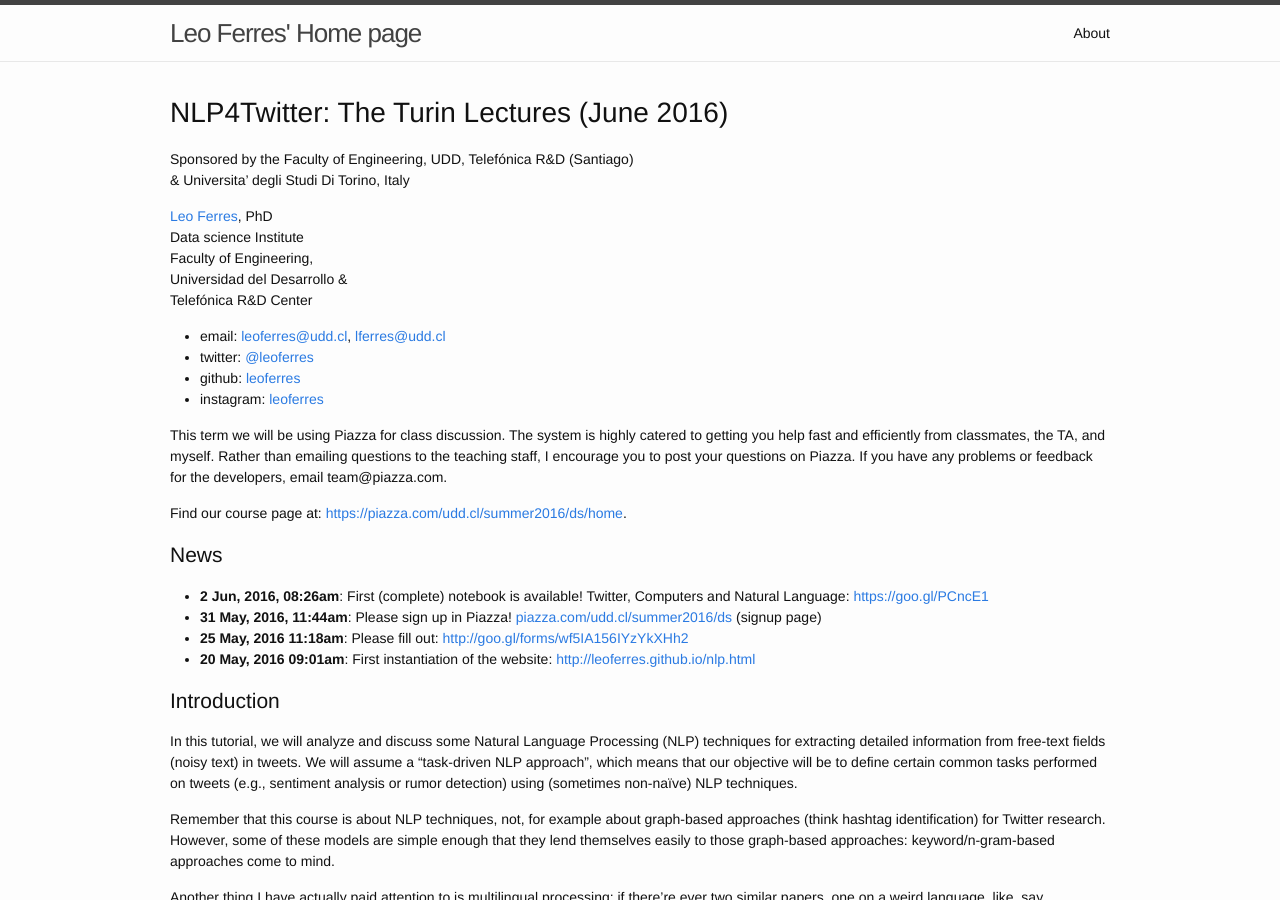
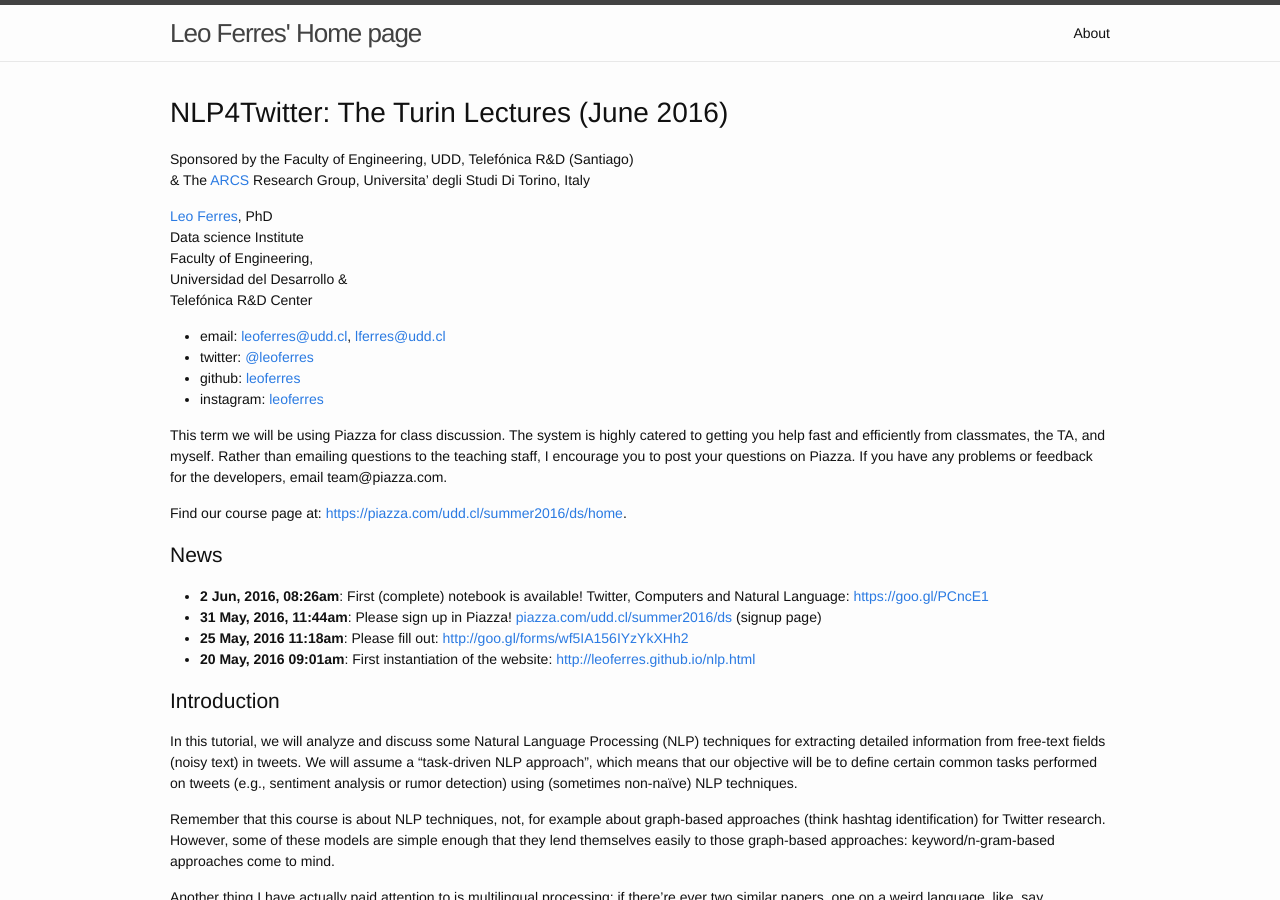
Before and after one commit to leoferres/leoferres.github.io, a Jekyll site: the page built from nlp.md, in a window 1280 px wide and 900 px high. Built offline with Jekyll 4.4.1, drawn with Linux system fonts in a browser that asks for light colours.

Commit message:
added the arcs group

```diff
--- a/nlp.md
+++ b/nlp.md
@@ -5,7 +5,7 @@ layout: default
 # NLP4Twitter: The Turin Lectures (June 2016)
 
 Sponsored by the Faculty of Engineering, UDD, Telefónica R&D (Santiago)<br>
-& Universita' degli Studi Di Torino, Italy
+& The [ARCS](http://arcs.di.unito.it/) Research Group, Universita' degli Studi Di Torino, Italy
 
 [Leo Ferres](http://leoferres.github.io), PhD<br>
 Data science Institute<br>
```
